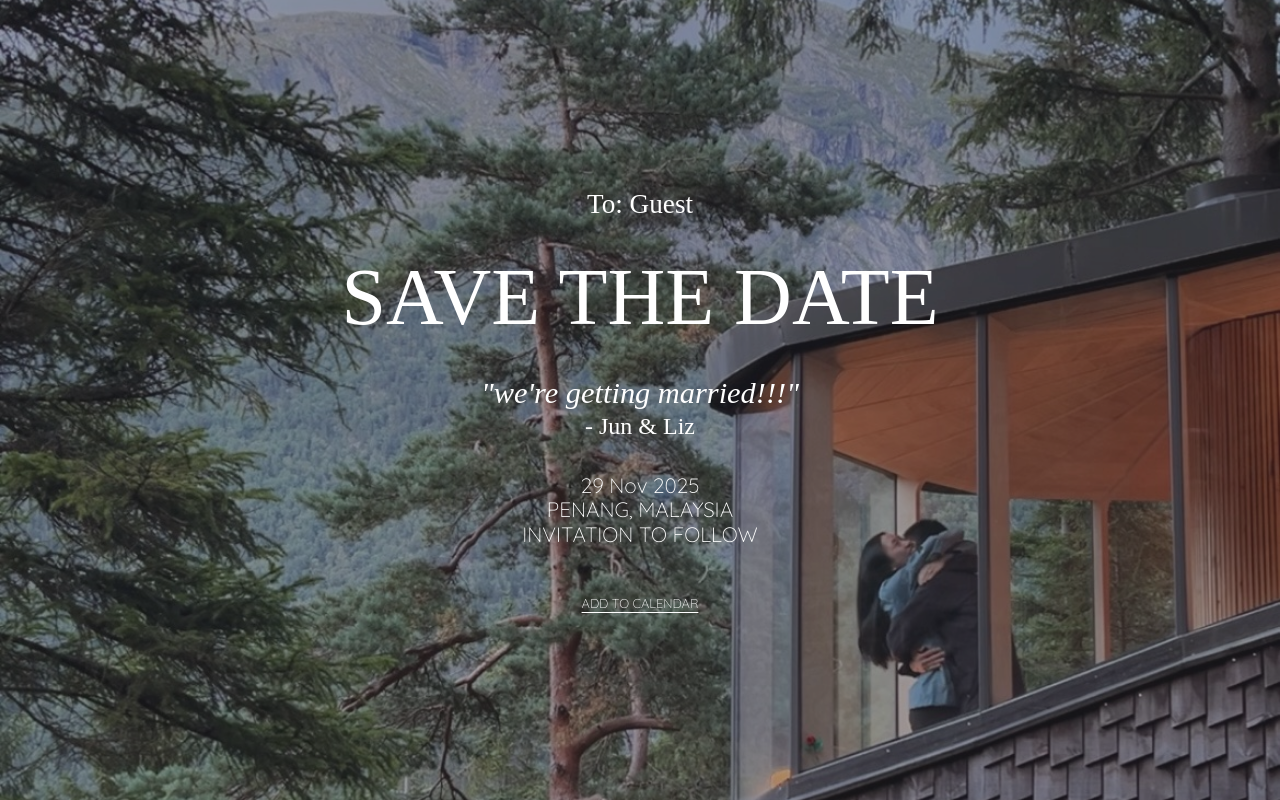
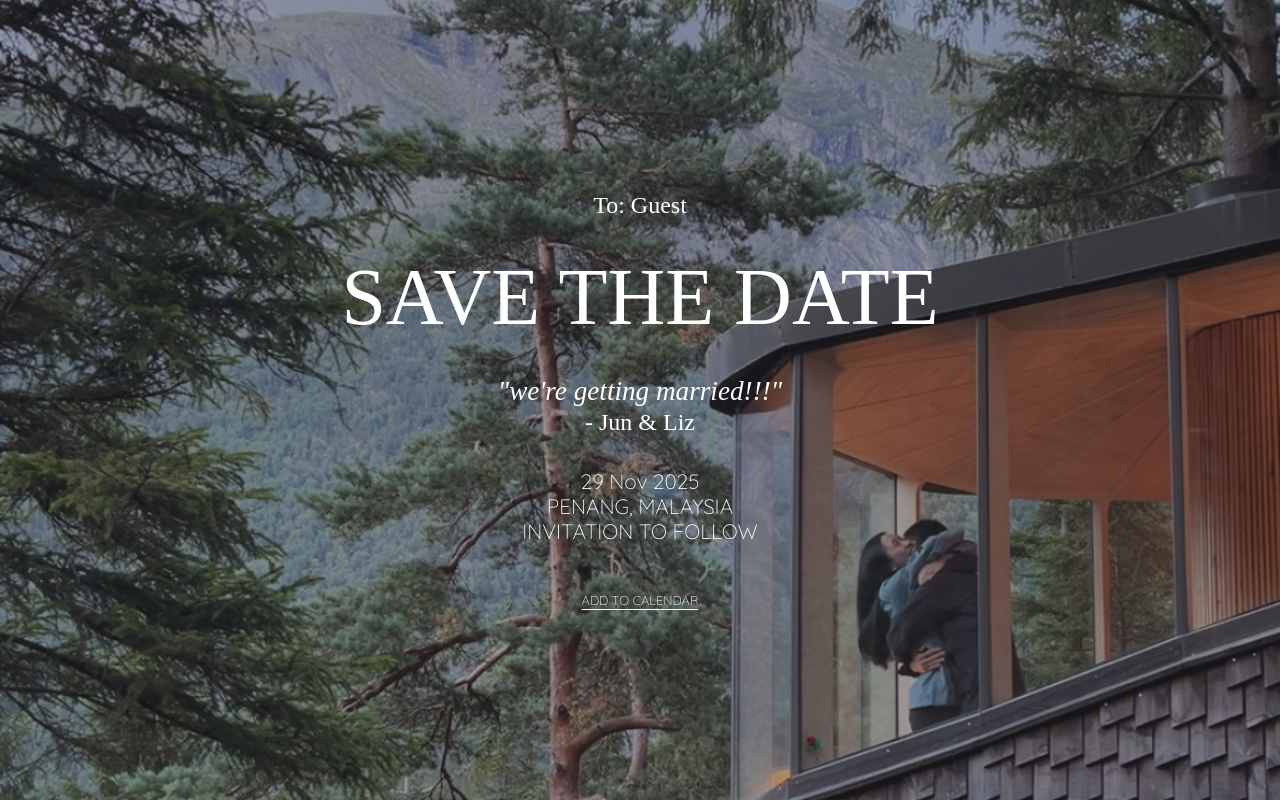
Before and after one commit to tzeliz/junandliz, a Flask app: page / in a window 1280 px wide. Run offline with Flask 3, Linux system fonts and the light colour scheme; some web fonts are replaced.

```diff
--- a/templates/index.html
+++ b/templates/index.html
@@ -53,7 +53,6 @@
         /* Adjusted spacing for h2 elements */
         h2 {
             font-weight: 100;
-            font-size: 1.9rem;
             line-height: 1.2; /* Reduces line height to bring h2 elements closer */
             margin: 0; /* Removes additional spacing */
         }
@@ -68,7 +67,7 @@
 
         /* Styling for the wedding title */
         .wedding-title {
-            font-size: 1.9rem;
+            font-size: 1.7rem;
             font-style: italic;
         }
 
@@ -80,7 +79,7 @@
 
         /* Styling for the guests */
         .guests-title {
-            font-size: 1.7rem;
+            font-size: 1.5rem;
             margin-bottom: 2rem;
         }
 
```
Also changed, not shown: 1 other file.
